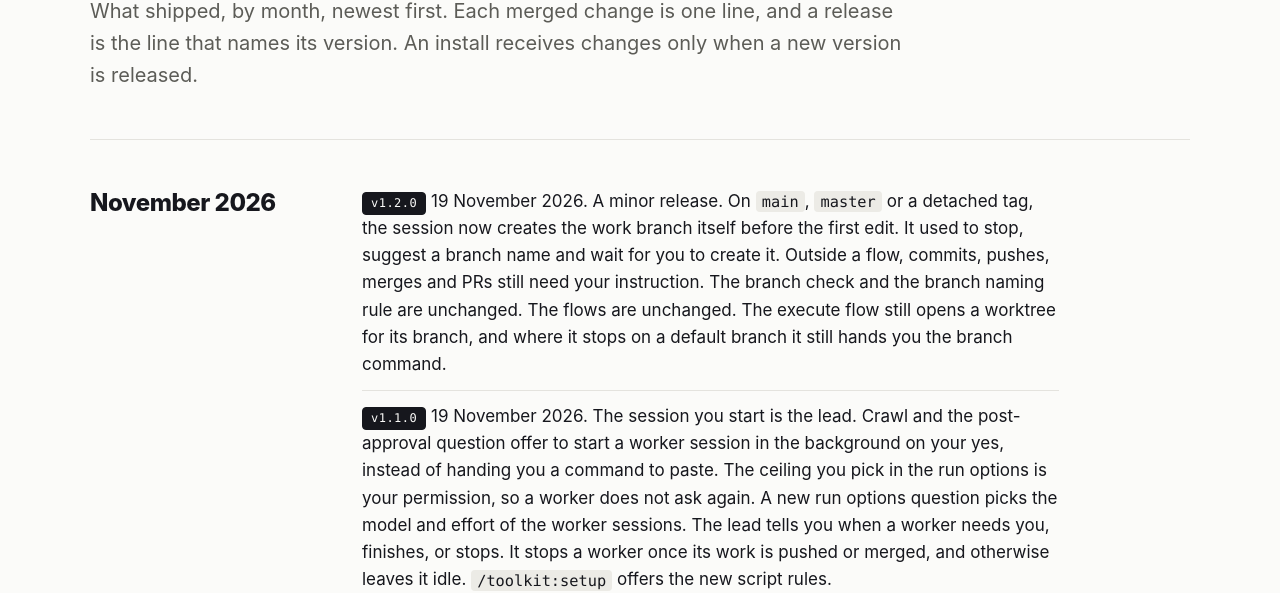
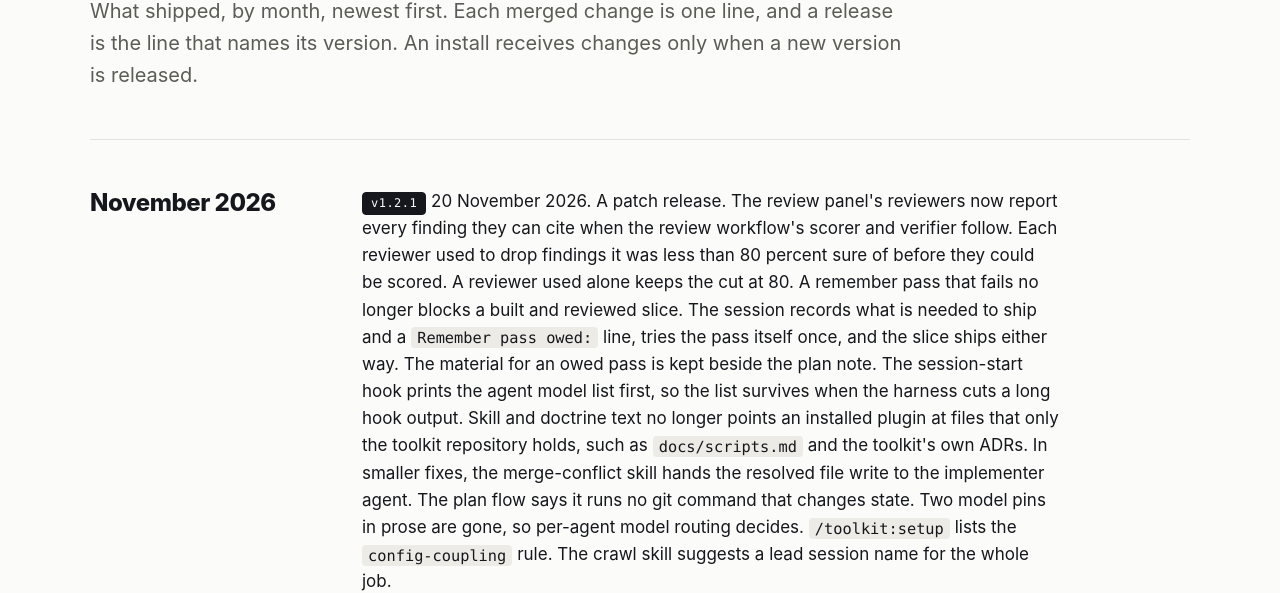
Before and after one commit to shaughnlgh/claude-toolkit, a plain HTML site: page site/release-notes.html in a window 1280 px wide. Shown: the part 211-804 px from the top of the page. Drawn offline with Linux system fonts and the light colour scheme.

Commit message:
fix(toolkit): release 1.2.1: bump the version and add the release notes entry for the reviewer panel filter, the remember pass that no longer blocks a reviewed slice, the agent model list order, the repo pointers removed from shipped text, and the smaller audit fixes

```diff
--- a/site/release-notes.html
+++ b/site/release-notes.html
@@ -38,6 +38,7 @@
 <section class="month" aria-labelledby="m-2026-11">
 <h2 id="m-2026-11"><time datetime="2026-11">November 2026</time></h2>
 <ul class="changes">
+<li id="v1.2.1"><span class="tag tag--block">v1.2.1</span> <time datetime="2026-11-20">20 November 2026</time>. A patch release. The review panel's reviewers now report every finding they can cite when the review workflow's scorer and verifier follow. Each reviewer used to drop findings it was less than 80 percent sure of before they could be scored. A reviewer used alone keeps the cut at 80. A remember pass that fails no longer blocks a built and reviewed slice. The session records what is needed to ship and a <code>Remember pass owed:</code> line, tries the pass itself once, and the slice ships either way. The material for an owed pass is kept beside the plan note. The session-start hook prints the agent model list first, so the list survives when the harness cuts a long hook output. Skill and doctrine text no longer points an installed plugin at files that only the toolkit repository holds, such as <code>docs/scripts.md</code> and the toolkit's own ADRs. In smaller fixes, the merge-conflict skill hands the resolved file write to the implementer agent. The plan flow says it runs no git command that changes state. Two model pins in prose are gone, so per-agent model routing decides. <code>/toolkit:setup</code> lists the <code>config-coupling</code> rule. The crawl skill suggests a lead session name for the whole job.</li>
 <li id="v1.2.0"><span class="tag tag--block">v1.2.0</span> <time datetime="2026-11-19">19 November 2026</time>. A minor release. On <code>main</code>, <code>master</code> or a detached tag, the session now creates the work branch itself before the first edit. It used to stop, suggest a branch name and wait for you to create it. Outside a flow, commits, pushes, merges and PRs still need your instruction. The branch check and the branch naming rule are unchanged. The flows are unchanged. The execute flow still opens a worktree for its branch, and where it stops on a default branch it still hands you the branch command.</li>
 <li id="v1.1.0"><span class="tag tag--block">v1.1.0</span> <time datetime="2026-11-19">19 November 2026</time>. The session you start is the lead. Crawl and the post-approval question offer to start a worker session in the background on your yes, instead of handing you a command to paste. The ceiling you pick in the run options is your permission, so a worker does not ask again. A new run options question picks the model and effort of the worker sessions. The lead tells you when a worker needs you, finishes, or stops. It stops a worker once its work is pushed or merged, and otherwise leaves it idle. <code>/toolkit:setup</code> offers the new script rules.</li>
 <li id="v1.0.2"><span class="tag tag--block">v1.0.2</span> <time datetime="2026-11-17">17 November 2026</time>. In auto mode a toolkit agent spawn is no longer refused once before it runs. Session start lists each toolkit agent's model and effort, and the session passes them on the call, so the hook that adds them has nothing to change after the auto mode check.</li>
```
Also changed, not shown: plugins/toolkit/.claude-plugin/plugin.json.
